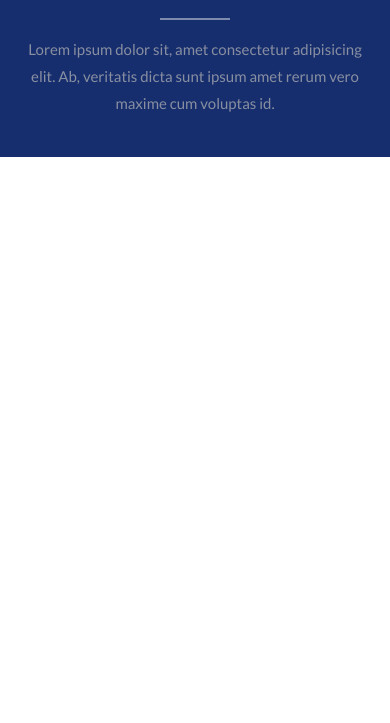
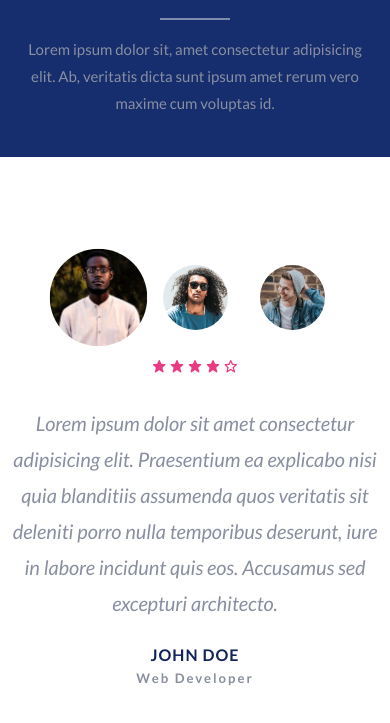
Before and after one commit to meszaros-adam/bootstrap_2, a website: page index.html in a window 390 px wide. Shown: the part 7635-8358 px from the top of the page. Before the commit the page ends 7792 px from the top, so only its background shows below. Drawn offline with nearby package versions, Linux system fonts and the light colour scheme.

Commit message:
testimonials section

```diff
--- a/index.html
+++ b/index.html
@@ -337,6 +337,82 @@
   </section>
   <!--team-->
 
+  <!--testimonials-->
+<section id="testimonials" class="text-center">
+  <div class="container">
+    <div class="row">
+      <div class="col-12">
+        <ul class="nav nav-pills justify-content-center mb-3" id="pills-tab" role="tablist">
+          <li class="nav-item" role="presentation">
+            <button class="nav-link active" id="pills-home-tab" data-bs-toggle="pill" data-bs-target="#pills-home" type="button" role="tab" aria-controls="pills-home" aria-selected="true">
+              <img src="img/team-4-800x800.jpg" alt="">
+            </button>
+          </li>
+          <li class="nav-item" role="presentation">
+            <button class="nav-link" id="pills-profile-tab" data-bs-toggle="pill" data-bs-target="#pills-profile" type="button" role="tab" aria-controls="pills-profile" aria-selected="false">
+              <img src="img/team-6-800x800.jpg" alt="">
+            </button>
+          </li>
+          <li class="nav-item" role="presentation">
+            <button class="nav-link" id="pills-contact-tab" data-bs-toggle="pill" data-bs-target="#pills-contact" type="button" role="tab" aria-controls="pills-contact" aria-selected="false">
+              <img src="img/team-8-800x800.jpg" alt="">
+            </button>
+          </li>
+        </ul>
+        <div class="tab-content" id="pills-tabContent">
+          <div class="tab-pane fade show active" id="pills-home" role="tabpanel" aria-labelledby="pills-home-tab">
+            <div class="review">
+              <div class="stars">
+                <i class="bx bxs-star"></i>
+                <i class="bx bxs-star"></i>
+                <i class="bx bxs-star"></i>
+                <i class="bx bxs-star"></i>
+                <i class="bx bx-star"></i>
+              </div>
+              <p class="lead">
+                Lorem ipsum dolor sit amet consectetur adipisicing elit. Praesentium ea explicabo nisi quia blanditiis assumenda quos veritatis sit deleniti porro nulla temporibus deserunt, iure in labore incidunt quis eos. Accusamus sed excepturi architecto.
+              </p>
+              <h5 class="title-sm mb-0">John Doe</h5>
+              <small>Web Developer</small>
+            </div>
+          </div>
+          <div class="tab-pane fade" id="pills-profile" role="tabpanel" aria-labelledby="pills-profile-tab">
+            <div class="review">
+              <div class="stars">
+                <i class="bx bxs-star"></i>
+                <i class="bx bxs-star"></i>
+                <i class="bx bxs-star"></i>
+                <i class="bx bxs-star"></i>
+                <i class="bx bx-star"></i>
+              </div>
+              <p class="lead">
+                Lorem ipsum dolor sit amet consectetur adipisicing elit. Praesentium ea explicabo nisi quia blanditiis assumenda quos veritatis sit deleniti porro nulla temporibus deserunt, iure in labore incidunt quis eos. Accusamus sed excepturi architecto.
+              </p>
+              <h5 class="title-sm mb-0">John Doe</h5>
+              <small>Web Developer</small>
+            </div>
+          </div>
+          <div class="tab-pane fade" id="pills-contact" role="tabpanel" aria-labelledby="pills-contact-tab"><div class="review">
+            <div class="stars">
+              <i class="bx bxs-star"></i>
+              <i class="bx bxs-star"></i>
+              <i class="bx bxs-star"></i>
+              <i class="bx bxs-star"></i>
+              <i class="bx bx-star"></i>
+            </div>
+            <p class="lead">
+              Lorem ipsum dolor sit amet consectetur adipisicing elit. Praesentium ea explicabo nisi quia blanditiis assumenda quos veritatis sit deleniti porro nulla temporibus deserunt, iure in labore incidunt quis eos. Accusamus sed excepturi architecto.
+            </p>
+            <h5 class="title-sm mb-0">John Doe</h5>
+            <small>Web Developer</small>
+          </div></div>
+        </div>
+      </div>
+    </div>
+  </div>
+</section>
+  <!--testimonials-->
+
 
   <script src="node_modules/bootstrap/dist/js/bootstrap.bundle.js"></script>
 </body>
--- a/style.css
+++ b/style.css
@@ -194,3 +194,23 @@ section{
 .team-member:hover img{
     transform: translateY(-60px);
 }
+.review .stars{
+    color: #e93b81;
+}
+.review p{
+    max-width: 720px;
+    margin: 24px auto;
+    font-style: italic;
+}
+#testimonials img{
+    width: 65px;
+    height: 65px;
+    border-radius: 100px;
+    transition: all 0.4s ease;
+}
+#testimonials .nav-pills .nav-link.active{
+    background-color: transparent;
+}
+#testimonials .nav-pills .nav-link.active img{
+    transform: scale(1.5);
+}
```
